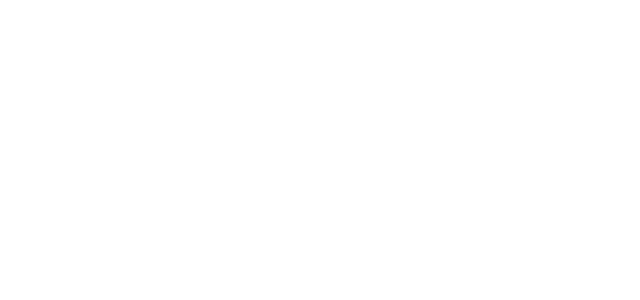
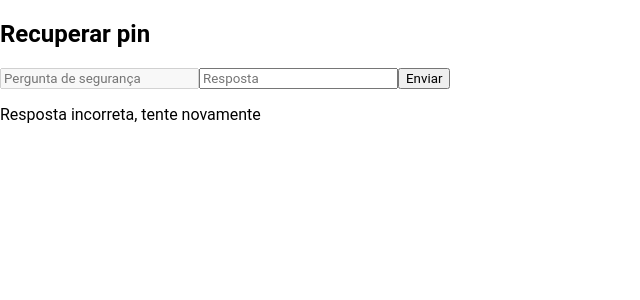
Before and after one commit to mdsreq-fga-unb/2023.2-NutriPlanner, a React (Vite) app in the folder frontend/app/: page /recuperarPin in a window 1280 px wide. Before the commit this address had no page. Shown: the top 300 px of the page, without its empty margins (0-640 px from the left). Built offline with nearby package versions, Linux system fonts and the light colour scheme; the HTML template or start-up script is replaced by a standard one.

Commit message:
feat[US06]: commits arquivos locais

```diff
--- a/frontend/app/src/Pages/Login/Login.jsx
+++ b/frontend/app/src/Pages/Login/Login.jsx
@@ -35,6 +35,10 @@
         }
     }
 
+    function handleRecuperarPin(){
+        navigate('/recuperarPin');
+    }
+
     return (
         <div className="login-page">
             <div className="login-form-wrap">
@@ -59,8 +63,11 @@
                                         onClick={(e) => handleLogin(e)}>Entrar</button>
                                 </form>
 
+                                <a onClick={handleRecuperarPin}>Recuperar pin</a>
+
                                 <p>{error}</p>
                         </div>
+
                     </div>
                 ) : (
                     <div>
--- /dev/null
+++ b/frontend/app/src/Pages/RecuperarPin/recuperar.jsx
@@ -0,0 +1,57 @@
+import React from 'react';
+import axios from 'axios';
+
+class RecuperarPin extends React.Component {
+
+  state = {
+    question: "Primeiro Carro ?",
+    answer: "Corsa",
+    error: "Resposta incorreta, tente novamente"
+  };
+
+  handleSubmit = async (e) => {
+    e.preventDefault();
+
+    if (this.state.answer === "Corsa") {
+      const pin = await axios.post("http://localhost:3000/recuperar-pin", {
+        question: this.state.question,
+        answer: this.state.answer
+      });
+
+      this.props.history.push("/home");
+    } else {
+      this.setState({
+        error: "Resposta incorreta"
+      });
+    }
+  };
+
+  render() {
+    return (
+      <div className="recuperar-pin-page">
+        <div className="recuperar-pin-form-wrap">
+          <h2 className="recuperar-pin-welcome">Recuperar pin</h2>
+          <form className="recuperar-pin-form">
+            <input type="text"
+              name="question"
+              placeholder="Pergunta de segurança"
+              className="pergunta-recuperar-pin"
+              disabled
+            />
+            <input type="text"
+              name="resposta"
+              placeholder="Resposta"
+              className="resposta-recuperar-pin"
+            />
+            <button type="submit"
+              className="btn-recuperar-pin"
+              onClick={this.handleSubmit}>Enviar</button>
+            <p className="error">{this.state.error}</p>
+          </form>
+        </div>
+      </div>
+    );
+  }
+}
+
+export default RecuperarPin;
--- a/frontend/app/src/Routes.jsx
+++ b/frontend/app/src/Routes.jsx
@@ -6,6 +6,7 @@
 import Login from "./Pages/Login/Login"
 import CadastroPaciente from "./Pages/CadastroPaciente/CadastroPaciente"
 import { PrivateRoute } from "./PrivateRoute"
+import RecuperarPin from "./Pages/RecuperarPin/recuperar"
 
 export default function AppRoutes() {
 	return (
@@ -14,6 +15,7 @@
 				<Route path="/" element={<Login />} />
 				<Route path="/home" element={<PrivateRoute><Home /></PrivateRoute>} />
 				<Route path="/cadastrarPaciente" element={<CadastroPaciente />} />
+				<Route path="/recuperarPin" element={<RecuperarPin />} />
 			</Routes>
 		</BrowserRouter>
 	)
```
Also changed, not shown: frontend/app/src/Pages/RecuperarPin/Recuperar.css (added), 2 other files (tests, documents, lock files or other folders).
